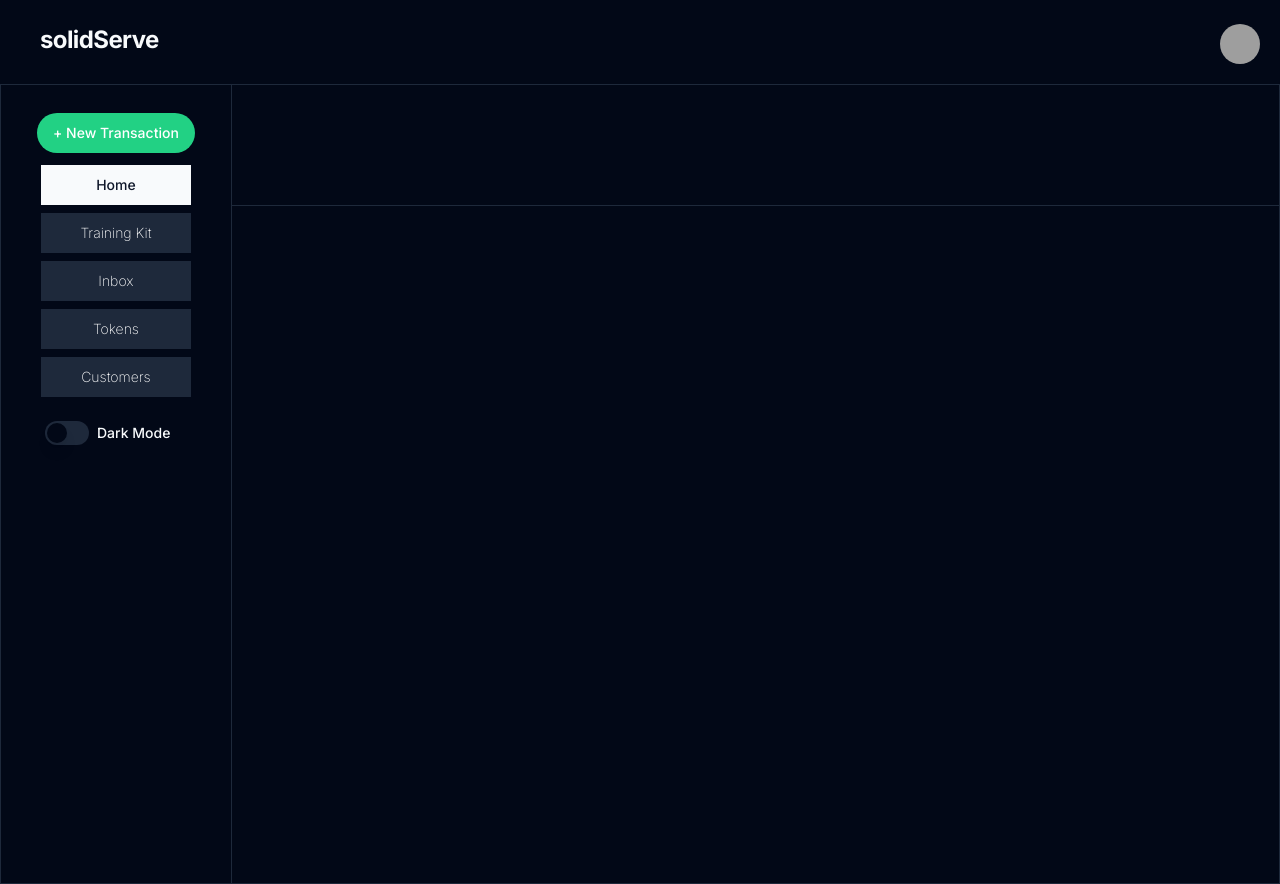
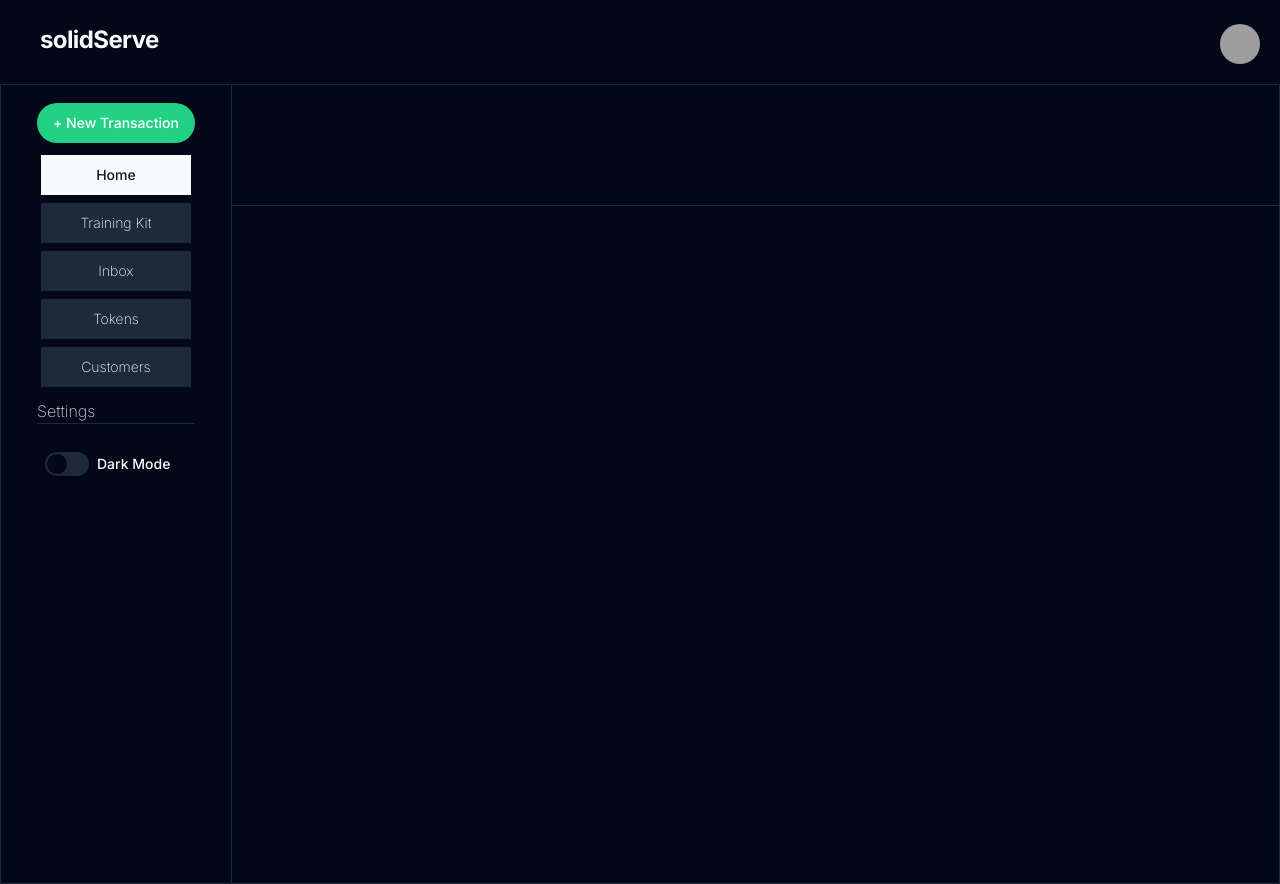
Before and after one commit to solidserve/solidserve.github.io, a Next.js app: page / in a window 1280 px wide. Built offline with nearby package versions, Linux system fonts and the light colour scheme; grey boxes are pictures that could not be loaded.

Commit message:
Added Sidebar

```diff
--- a/src/components/Main.jsx
+++ b/src/components/Main.jsx
@@ -27,7 +27,7 @@ export default function Main() {
                         </ResizablePanel>
                         <ResizableHandle />
                         <ResizablePanel defaultSize={85}>
-                            <div className="flex h-full items-center justify-center p-6">
+                            <div className="flex items-center justify-center p-6">
 
                             </div>
                         </ResizablePanel>
--- a/src/components/Sidebar.jsx
+++ b/src/components/Sidebar.jsx
@@ -2,12 +2,13 @@ import {Button} from "@/components/ui/button";
 
 import {Switch} from "@/components/ui/switch";
 import {Label} from "@/components/ui/label";
+import {Separator} from "@/components/ui/separator";
 
 export default function Sidebar() {
     return (
         <div className='grid grid-cols-1 justify-evenly mt-20 pt-20'>
 
-            <div className='mt-5'>
+            <div className='mt-10'>
                 <div className='mt-2 grid grid-cols-1'>
                     <div className=' grid grid-cols-1'>
                         <Button className='new-transaction'> + New Transaction</Button>
@@ -34,10 +35,18 @@ export default function Sidebar() {
                 </div>
 
             </div>
-            <div className='mt-5 ml-2 flex items-center space-x-2'>
-                <Switch id="ui-mode"/>
-                <Label htmlFor="ui-mode">Dark Mode</Label>
+            <div className='grid grid-cols-1 mt-2'>
+                <p className='justify-center align-middle font-extralight text-gray-300'>Settings</p>
+                <Separator/>
             </div>
+            <div className='mt-2'>
+
+                <div className='mt-5 ml-2 flex items-center space-x-2'>
+                    <Switch id="ui-mode"/>
+                    <Label htmlFor="ui-mode">Dark Mode</Label>
+                </div>
+            </div>
+
         </div>
 
     );
```
